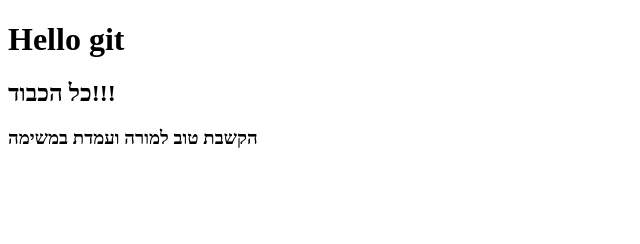
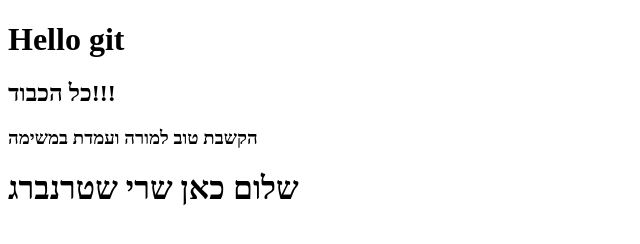
Before and after one commit to sshternberg/lesson1, a plain HTML site: page index.html in a window 1280 px wide. Shown: the whole page, without its empty margins (0-640 px from the left). Drawn offline with Linux system fonts and the light colour scheme.

Commit message:
Update index.html

```diff
--- a/index.html
+++ b/index.html
@@ -10,5 +10,6 @@
     <h1>Hello git</h1>
     <h2>כל הכבוד!!!</h2>
     <h3>הקשבת טוב למורה ועמדת במשימה</h3>
+    <h1>שלום כאן שרי שטרנברג</h1>
 </body>
 </html>
```
